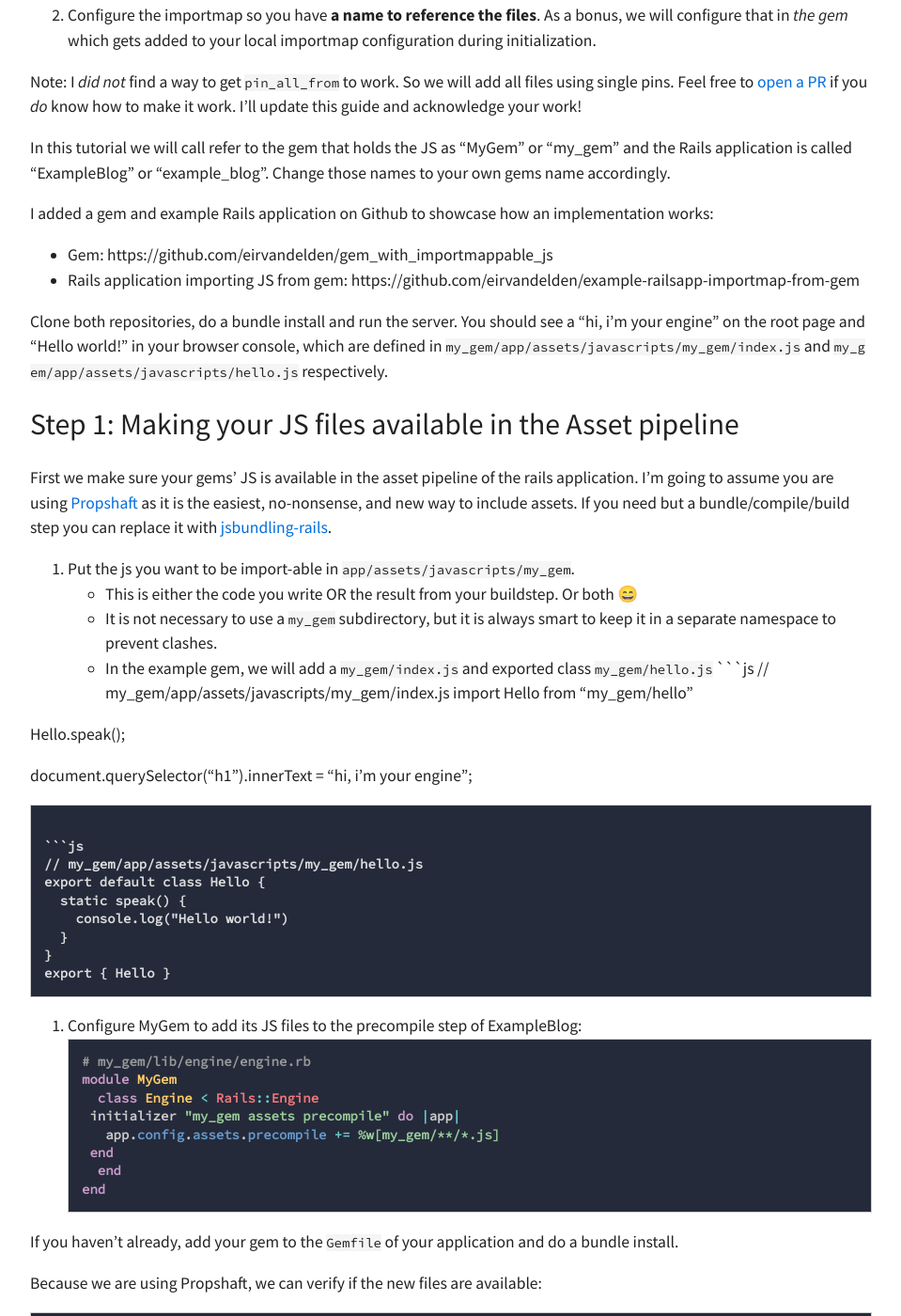
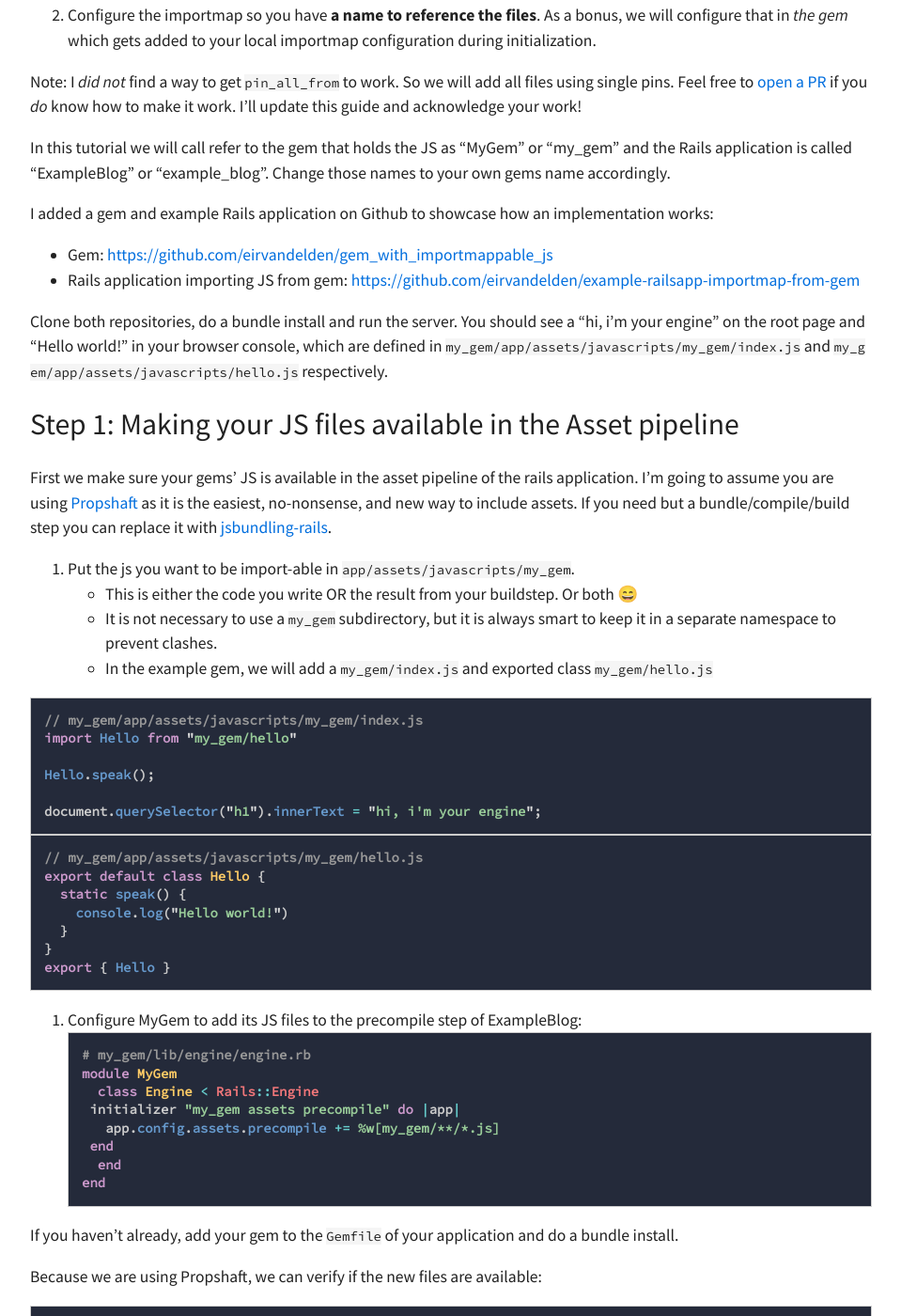
Before and after one commit to eirvandelden/eirvandelden.github.io, a Jekyll site: the page built from _posts/programming/2024-02-13-importmap-js-from-a-gem.md, in a window 1280 px wide and 1400 px high, scrolled down 892 px. Shown: the whole window at 94% size, without its empty margins (160-1119 px from the left). Built offline with Jekyll 4.4.1, drawn with Linux system fonts in a browser that asks for light colours; some of the changed lines change nothing that is shown; some of the changed text lies outside the part shown.

Commit message:
🐛Rendering fixes

````diff
--- a/_posts/programming/2024-02-13-importmap-js-from-a-gem.md
+++ b/_posts/programming/2024-02-13-importmap-js-from-a-gem.md
@@ -29,8 +29,8 @@
 In this tutorial we will call refer to the gem that holds the JS as "MyGem" or "my_gem" and the Rails application is called "ExampleBlog" or "example_blog". Change those names to your own gems name accordingly.
 
 I added a gem and example Rails application on Github to showcase how an implementation works:
-- Gem: https://github.com/eirvandelden/gem_with_importmappable_js
-- Rails application importing JS from gem: https://github.com/eirvandelden/example-railsapp-importmap-from-gem
+- Gem: [https://github.com/eirvandelden/gem_with_importmappable_js](https://github.com/eirvandelden/gem_with_importmappable_js)
+- Rails application importing JS from gem: [https://github.com/eirvandelden/example-railsapp-importmap-from-gem](https://github.com/eirvandelden/example-railsapp-importmap-from-gem)
 
 Clone both repositories, do a bundle install and run the server. You should see a "hi, i'm your engine" on the root page and "Hello world!" in your browser console, which are defined in `my_gem/app/assets/javascripts/my_gem/index.js` and `my_gem/app/assets/javascripts/hello.js` respectively.
 
@@ -42,6 +42,7 @@
     * This is either the code you write OR the result from your buildstep. Or both 😄
     * It is not necessary to use a `my_gem` subdirectory, but it is always smart to keep it in a separate namespace to prevent clashes.
     * In the example gem, we will add a `my_gem/index.js` and exported class `my_gem/hello.js`
+
 ```js
 // my_gem/app/assets/javascripts/my_gem/index.js
 import Hello from "my_gem/hello"
````
